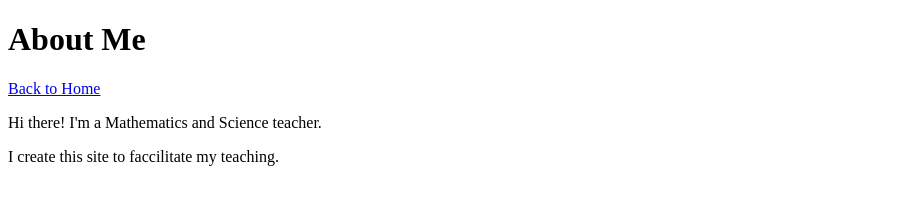
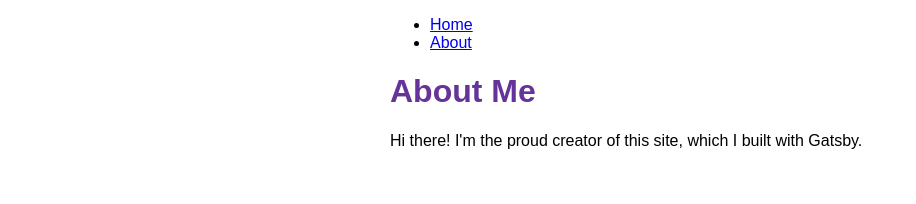
Before and after one commit to agentyikes/paraMath, a Gatsby site: page /about in a window 1280 px wide. Shown: the whole page, without its empty margins (0-916 px from the left). Built offline with nearby package versions, Linux system fonts and the light colour scheme; Gatsby itself is replaced by a stand-in of ours.

Commit message:
layout added
Signed-off-by: agentyikes <agentyikes@gmail.cccccom>

```diff
--- /dev/null
+++ b/src/components/layout.js
@@ -0,0 +1,30 @@
+import * as React from "react"
+import { Link } from "gatsby"
+import { container, heading, navLinks, navLinkItem, navLinkText } from "./layout.module.css"
+
+const Layout = ({ pageTitle, children }) => {
+  return (
+    <div className={container}>
+      <nav>
+        <ul className={navLinks}>
+          <li className={navLinkItem}>
+            <Link to="/" className={navLinkText}>
+              Home
+            </Link>
+          </li>
+          <li className={navLinkItem}>
+            <Link to="/about" className={navLinkText}>
+              About
+            </Link>
+          </li>
+        </ul>
+      </nav>
+      <main>
+        <h1 className={heading}>{pageTitle}</h1>
+        {children}
+      </main>
+    </div>
+  )
+}
+
+export default Layout
--- /dev/null
+++ b/src/components/layout.module.css
@@ -0,0 +1,20 @@
+.container {
+  margin: auto;
+  max-width: 500px;
+  font-family: sans-serif;
+}
+
+.heading {
+  color: rebeccapurple;
+}
+.nav-links {
+  display: flex;
+  list-style: none;
+  padding-left: 0;
+}
+.nav-link-item {
+  padding-right: 2rem;
+}
+.nav-link-text {
+  color: black;
+}
--- a/src/pages/about.js
+++ b/src/pages/about.js
@@ -1,20 +1,14 @@
-// Step 1: Import React
 import * as React from "react"
-import { Link } from "gatsby"
+import Layout from "../components/layout"
 
-// Step 2: Define your component
 const AboutPage = () => {
   return (
-    <main>
-      <h1>About Me</h1>
-      <Link to="/">Back to Home</Link>
-      <p>Hi there! I'm a Mathematics and Science teacher.</p>
-      <p>I create this site to faccilitate my teaching.</p>
-    </main>
+    <Layout pageTitle="About Me">
+      <p>Hi there! I'm the proud creator of this site, which I built with Gatsby.</p>
+    </Layout>
   )
 }
 
 export const Head = () => <title>About Me</title>
 
-// Step 3: Export your component
 export default AboutPage
```
Also changed, not shown: src/pages/index.js (+5 -11 lines).
